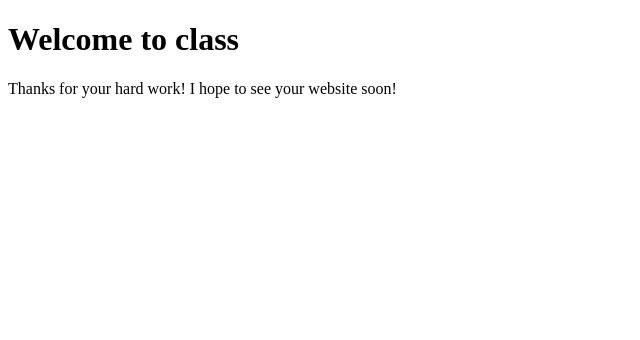
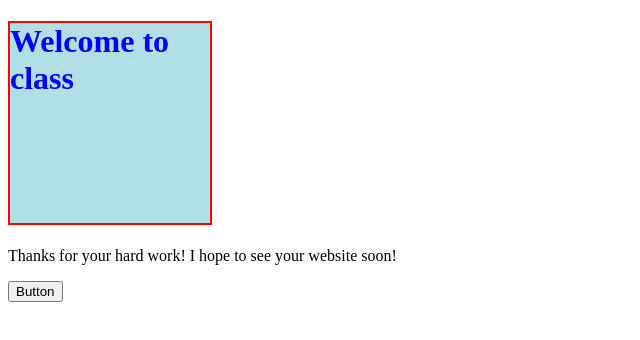
Before and after one commit to tbatty7/basic-website, a plain HTML site: page index.html in a window 1280 px wide. Shown: the whole page, without its empty margins (0-640 px from the left). Drawn offline with Linux system fonts and the light colour scheme.

Commit message:
added css and button

```diff
--- a/index.html
+++ b/index.html
@@ -2,11 +2,11 @@
 <html lang="en">
     <head>
         <title>Introduction to Software Development</title>
+        <link rel="stylesheet" href="styles.css">
     </head>
     <body>
-
         <h1>Welcome to class</h1>
         <p>Thanks for your hard work! I hope to see your website soon!</p>
-
+        <button type="button">Button</button>
     </body>
 </html>
--- /dev/null
+++ b/styles.css
@@ -0,0 +1,7 @@
+h1 {
+    background-color: powderblue;
+    color: blue;
+    width: 200px;
+    height: 200px;
+    border: 2px solid red;
+}
```
Also changed, not shown: 1 other file. Lines whose indentation alone changed are shown as unchanged.
